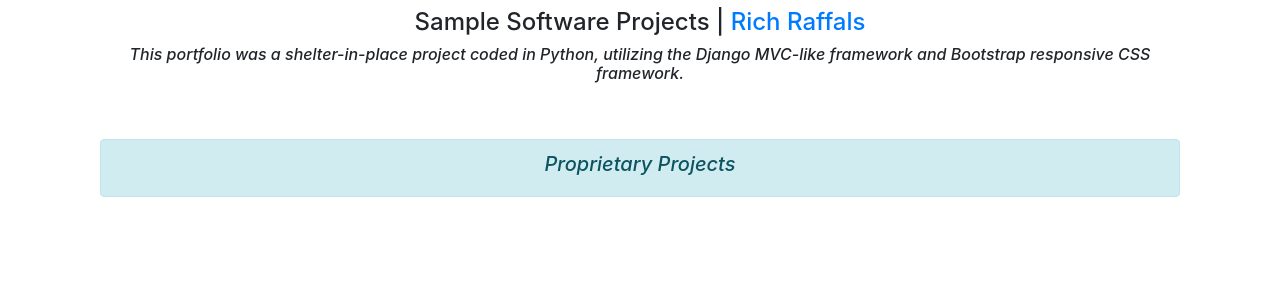
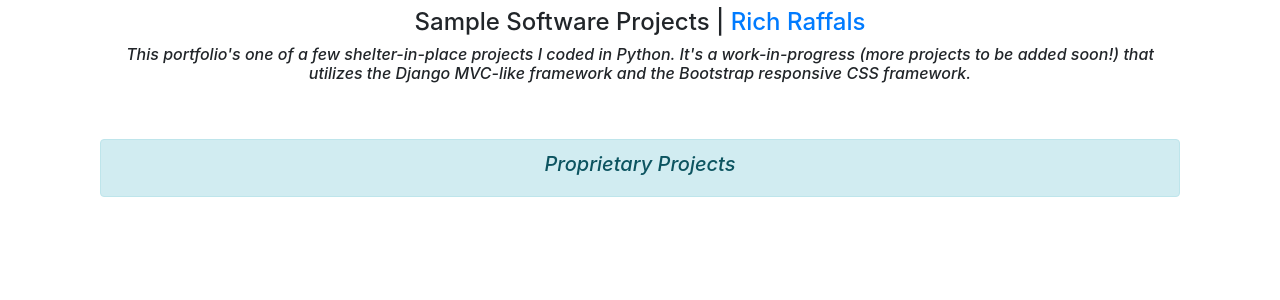
Before and after one commit to raffals/django_portfolio, a Django app: template projects/templates/projects/all_projects.html in a window 1280 px wide. Shown: the part 56-356 px from the top of the page. Run offline with Django 3.2, Linux system fonts and the light colour scheme; the template is opened without the code that fills it, so the values that code supplies are empty; some libraries are stand-ins or nearby versions.

Commit message:
Tweaks to Yahoo/dFly project description and the portfolio's header (work-in-progress - more projects to be added soon)

```diff
--- a/projects/templates/projects/all_projects.html
+++ b/projects/templates/projects/all_projects.html
@@ -7,7 +7,9 @@
 <div class="container-fluid">
     <h4 class="pt-2 text-center">Sample Software Projects | <a
     href="mailto:raffals@earthlink.net?Subject=Response to your Python portfolio">Rich Raffals</a></h4>
-    <h6 class="pl-3 pr-3 font-italic text-center">This portfolio was a shelter-in-place project coded in Python, utilizing the Django MVC-like framework and Bootstrap responsive CSS framework.</h6>
+    <h6 class="pl-3 pr-3 font-italic text-center">This portfolio's one of a few
+    shelter-in-place projects I coded in Python.  It's a work-in-progress (more
+    projects to be added soon!) that utilizes the Django MVC-like framework and the Bootstrap responsive CSS framework.</h6>
     <div class="p-4 row">
     {% for project in projects %}
         <div class="col-md-4">
--- a/projectsSlides.json
+++ b/projectsSlides.json
@@ -41,7 +41,7 @@
   "fields": {
     "order": 1,
     "title": "Yahoo! Front Page",
-    "description": "Non-tech creatives who don't necessarily know HTML, CSS, etc. (both internal employees and chosen vendors) use this application to create content/modules for use on Yahoo!'s US Front Page -- the most trafficked page on the internet at that time.<br />\r\n<br />This Web App was coded by hand from start to finish.  It has a built-in, real-time preview system for both the module being developed, and how the current Front Page (at www.yahoo.com) will look when the new module is added.  An integrated Help/FAQ system is also built in.  At time of completion, this internal tool was also already planned for use by Yahoo!'s Argentina, Mexico, Singapore, and Telemundo Front Pages, as well as by other groups with pages subordinate to both the US Front Page and some of the foreign Yahoo! Front Pages.",
+    "description": "Non-tech creatives who don't necessarily know HTML, CSS, etc. (both internal employees and chosen vendors) used this application to create content modules for use on Yahoo!'s US Front Page -- the most trafficked page on the internet at that time.<br />\r\n<br />This Web App was coded by hand from start to finish.  It has a built-in, real-time preview system for both the module being developed, and how the current Front Page (at www.yahoo.com) will look when the new module is added.  An integrated Help/FAQ system is also built in.  At time of completion, this internal tool was also already planned for use by Yahoo!'s Argentina, Mexico, Singapore, and Telemundo Front Pages, as well as by other groups with pages subordinate to both the US Front Page and some of the foreign Yahoo! Front Pages.",
     "technology": "Object-Oriented PHP, Object-Oriented JavaScript, AJAX/JSON, MySQL DBs, Object Relational Mapping (ORM), Yahoo! User Interface (YUI) open-source JavaScript and CSS libraries, XHTML/CSS, and XML/XSLT templates on Unix/Linux/CVS platforms",
     "image": "projects/img/dflyThumb.jpg"
   }
@@ -62,7 +62,7 @@
   "pk": 3,
   "fields": {
     "order": 3,
-    "title": "Altera DevOps: Corporate Web Server Management Application",
+    "title": "Altera DevOps: Corporate Web Server Management App",
     "description": "Allows team's developers and non-programmers to update important configuration files on various Altera private (development) and public (production) web servers via a simple web interface. Changes are verified in a safe, virtual environment before touching the official server files.  Then, the config files on multiple development and production servers are updated and reloaded with the verified changes applied, all with a couple mouse clicks. A log of which users made which changes is created, with hooks to automate backing out of these changes is problems are encountered.<br />\r\n<br />\r\nThis DevOps tool <strong><u>eliminated</u> corporate website downtime due to human error</strong> - a crucial 15% reduction!  It also <strong>reduced time & effort spent by Online Marketing group on server management by about 1200%!</strong> <em><br />(Previously, 4 different config files on 3 different servers - 12 files total - would need to be hand-edited, manually verified, and manually uploaded to the proper servers, one at a time. Then, each server would need to be manually restarted to load the new changes.)</em>",
     "technology": "Java, HTML5/CSS3, JavaScript, jQuery, and Apache web server, with integrated help and documentation for both users and developers.<br />\r\n<br />\r\n<strong><em>This tool was my idea: The team had suffered with this problem for years, since nobody believed a tool of this sort was technically feasible within the existing infrastructure (let alone safe). As such, it required diligent lobbying with management for the project's approval, as well as some innovative technical back-flips.</em></strong>",
     "image": "projects/img/alteraDevOpsThumb.png"
```
Also changed, not shown: db.sqlite3.
